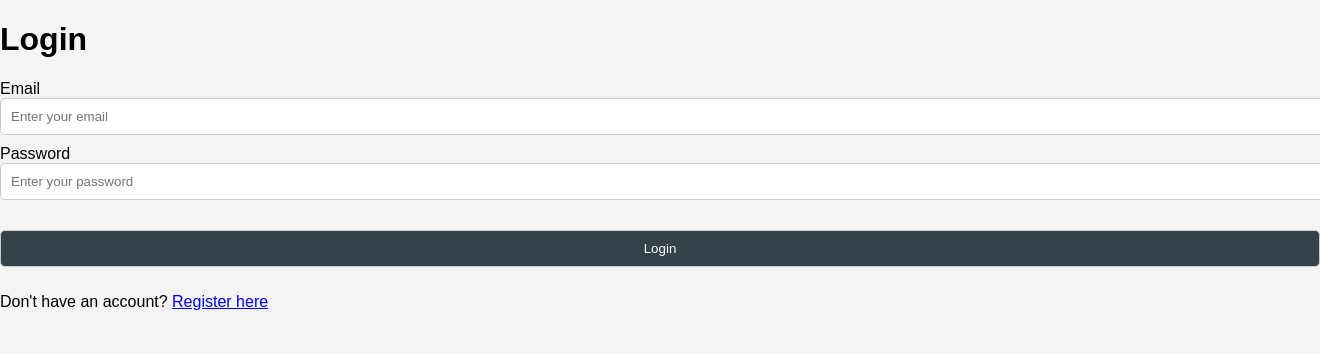
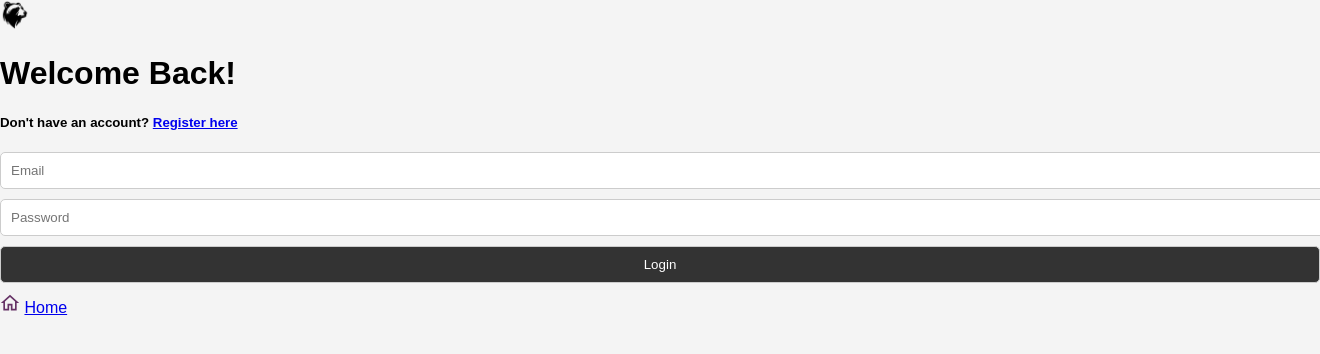
Before and after one commit to KolozsiZsombor/SzoftverModszerMiniProject, a Flask app: page /login in a window 1320 px wide; the page is wider, and only the part inside the window is pictured. Shown: the top 354 px of that part. Run offline with Flask 3, Linux system fonts and the light colour scheme.

Commit message:
renamed register.css to register,login.css, finalized login page and register.html

```diff
--- a/templates/login.html
+++ b/templates/login.html
@@ -1,15 +1,15 @@
 <!DOCTYPE html>
 <html lang="en">
+
 <head>
     <meta charset="UTF-8">
     <meta name="viewport" content="width=device-width, initial-scale=1.0">
     <title>Login</title>
     <link rel="stylesheet" href="{{ url_for('static', filename='css/main.css') }}">
+    <link rel="stylesheet" href="{{ url_for('static', filename='css/register.css') }}">
 </head>
+
 <body>
-    <div class="container">
-        <h1>Login</h1>
-
     <!-- Display flash messages -->
     {% with messages = get_flashed_messages(with_categories=true) %}
     {% if messages %}
@@ -20,29 +20,37 @@
     </ul>
     {% endif %}
     {% endwith %}
-
+    <a>
+        <div class="topBox"></div>
+        <div class="backBox"></div>
+        <div class="logoCircle"></div>
+        <img src="{{ url_for('static', filename='img/logo.png') }}" width="30" height="30" class="logo" />
+        <h1>Welcome Back!</h1>
+        <h5>Don't have an account? <a href="{{ url_for('register') }}">Register here</a></h5>
         <form method="POST" action="{{ url_for('login') }}">
             {{ form.hidden_tag() }}
-            <div class="form-group">
-                <label for="email">Email</label>
-                {{ form.email(class="form-control", placeholder="Enter your email") }}
+            <div>
+                <input type="email" name="email" id="email" placeholder="Email">
                 {% for error in form.email.errors %}
                 <span style="color: red;">[{{ error }}]</span>
                 {% endfor %}
             </div>
-            <div class="form-group">
-                <label for="password">Password</label>
-                {{ form.password(class="form-control", placeholder="Enter your password") }}
+            <div>
+                <input type="password" name="password" id="password" placeholder="Password">
                 {% for error in form.password.errors %}
                 <span style="color: red;">[{{ error }}]</span>
                 {% endfor %}
             </div>
-            <div class="form-group">
-                {{ form.submit(class="btn btn-primary") }}
+            <div>
+                <button type="submit">Login</button>
             </div>
         </form>
+        <div class="home">
+            <img src="{{ url_for('static', filename='img/home.svg') }}" width="20" />
+            <a href="{{ url_for('home') }}">Home</a>
+        </div>
+    </a>
 
-        <p>Don't have an account? <a href="{{ url_for('register') }}">Register here</a></p>
-    </div>
 </body>
+
 </html>
```
Also changed, not shown: templates/register.html (+4 -5 lines), static/css/register,login.css (renamed from static/css/register.css). Lines whose indentation alone changed are shown as unchanged.
